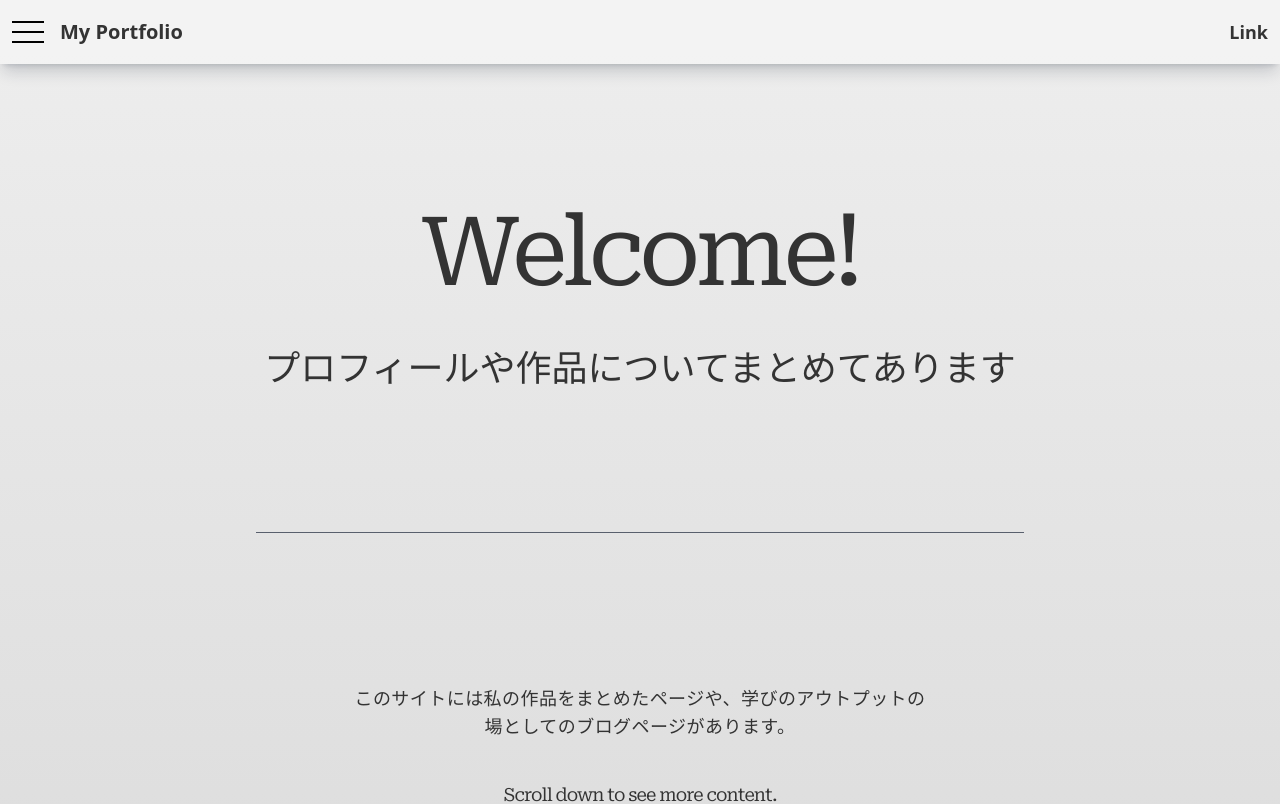
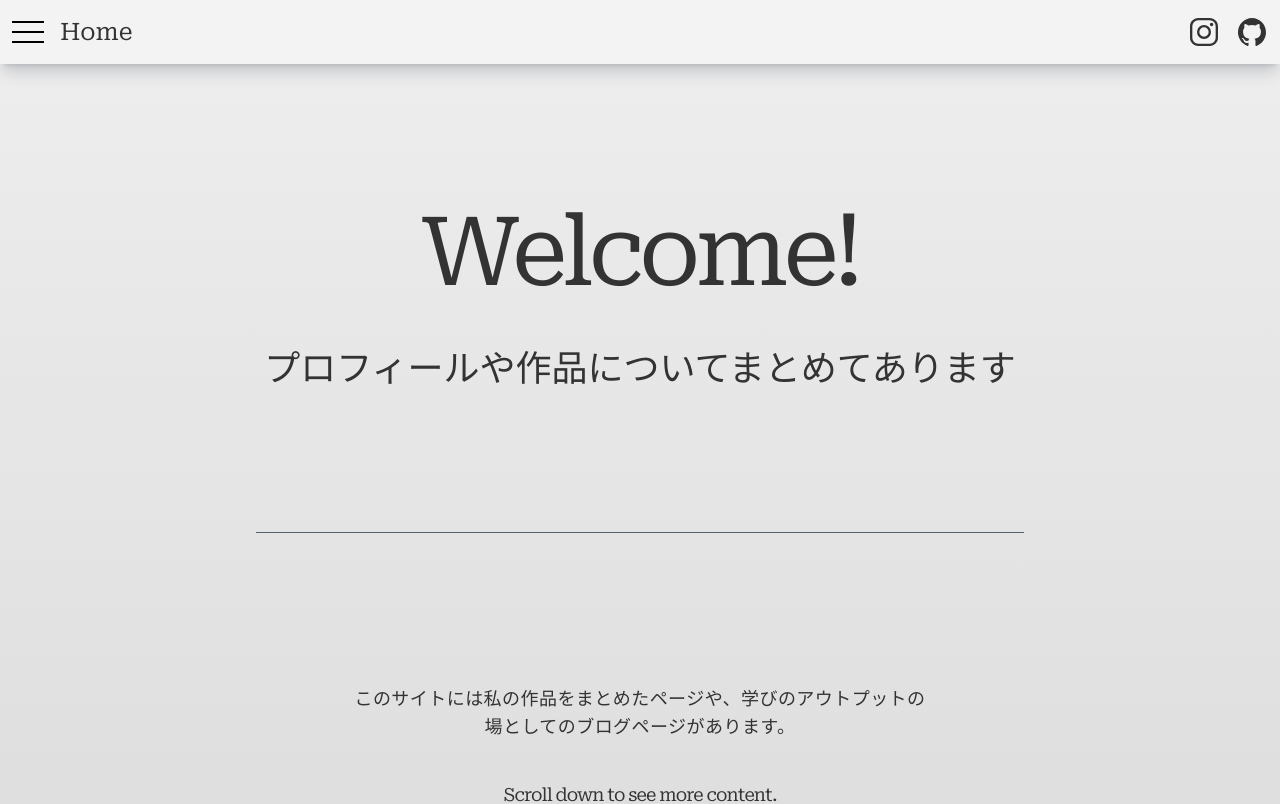
Before and after one commit to haruki26/react-next-portfolio, a Next.js app: page / in a window 1280 px wide. Shown: the top 804 px of the page. Built offline with nearby package versions, Linux system fonts and the light colour scheme.

Commit message:
ナビゲーションバーを充実

```diff
--- a/src/components/NavBar/index.tsx
+++ b/src/components/NavBar/index.tsx
@@ -3,10 +3,14 @@
 import HamburgerBtn from "../HamburgerBtn";
 import clsx from "clsx";
 import { useSideMenuContext } from "@/contexts";
+import MediaLinks from "../MediaLinks";
+import { usePathname } from "next/navigation";
+import { formatPath } from "@/libs/utils";
 
 
 const NavBar: React.FC = () => {
     const { isOpen, handleOpen } = useSideMenuContext();
+    const path = formatPath(usePathname(), true);
 
     return (
         <>
@@ -18,11 +22,9 @@ const NavBar: React.FC = () => {
             <div className="h-full flex justify-between items-center">
                 <div className="flex gap-4 items-center">
                     <HamburgerBtn isOpen={isOpen} handleOpen={handleOpen} />
-                    <span className="text-xl font-bold">My Portfolio</span>
+                    <span className="text-2xl font-roboto font-medium">{path}</span>
                 </div>
-                <div className="flex gap-4">
-                    <span className="text-lg font-bold">Link</span>
-                </div>
+                <MediaLinks />
             </div>
         </div>
         </>
```
